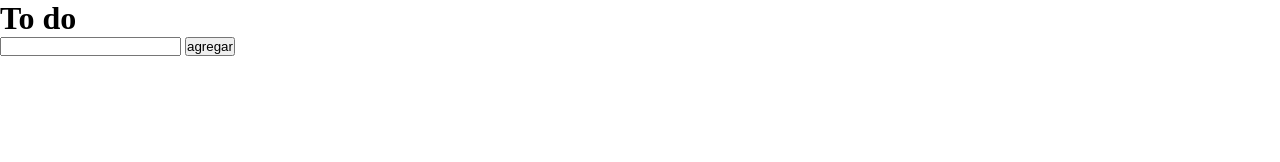
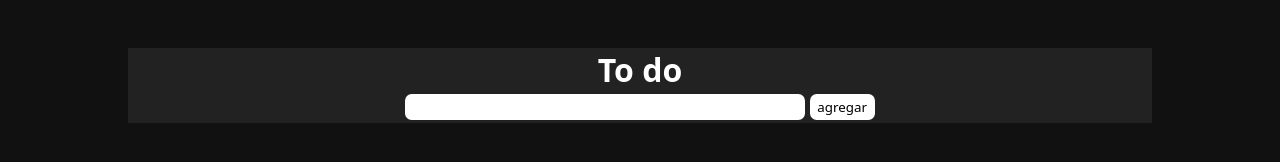
Before and after one commit to JoseR2007/ToDo, a plain HTML site: page index.html in a window 1280 px wide. Drawn offline with Linux system fonts and the light colour scheme.

Commit message:
Pequeños cambios en estetica

```diff
--- a/index.html
+++ b/index.html
@@ -10,14 +10,14 @@
         <main>
             <header>
                 <h1>To do</h1>
-                <div>
-                    <input type="text">
+                <section id="parametros">
+                    <input type="text" id="tarea">
                     <button type="button" id="agregar">agregar</button>
-                </div>
+                </section>
             </header>
-            <div>
+            <section id="tareas">
 
-            </div>
+            </section>
         </main>
 
         <script src="script.js"></script>
--- a/style.css
+++ b/style.css
@@ -2,4 +2,39 @@
     margin: 0;
     padding: 0;
     box-sizing: border-box;
+    font-family: system-ui, -apple-system, BlinkMacSystemFont, 'Segoe UI', Roboto, Oxygen, Ubuntu, Cantarell, 'Open Sans', 'Helvetica Neue', sans-serif;
 }
+body {
+    background: #111;
+    display: flex;
+    justify-content: center;
+}
+main {
+    width: calc(100% - 20%);
+    margin-top: 3em;
+}
+header {
+    color: white;
+    background: #222;
+    text-align: center;
+}
+#parametros {
+    padding: 0.2em 0 0.2em 0;
+
+    #tarea {
+        width: 30em;
+        padding: 0.2em 0.5em 0.2em 0.5em;
+        border: 1px solid transparent;
+        border-radius: 0.5em;
+    }
+    #agregar {
+        background: white;
+        border: 1px solid transparent;
+        padding: 0.2em 0.5em 0.2em 0.5em;
+        border-radius: 0.5em;
+    }
+}
+#tareas {
+
+    height: 30em;
+}
```
